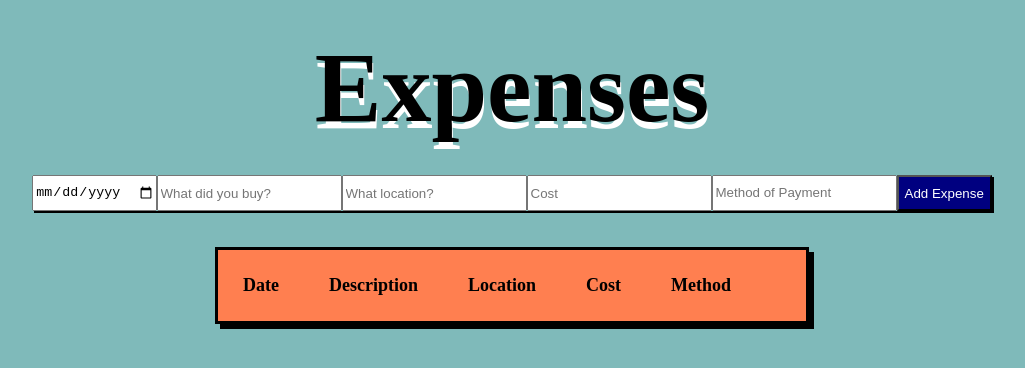
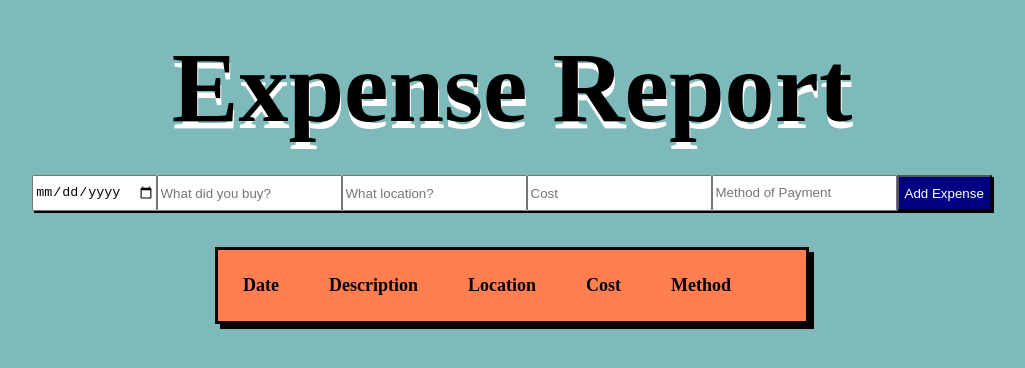
Before and after one commit to ajprado12/Expense-Tracker, a plain HTML site: page index.html in a window 1280 px wide. Shown: the whole page, without its empty margins (128-1153 px from the left). Drawn offline with Linux system fonts and the light colour scheme.

Commit message:
h1 change

```diff
--- a/index.html
+++ b/index.html
@@ -7,7 +7,7 @@
     <title>Expense Tracker</title>
   </head>
   <body>
-    <h1>Expenses</h1>
+    <h1>Expense Report</h1>
     <div id="inputContainer">
       <input type="date" name="calender" id="date" placeholder="Date" />
       <br />
```
